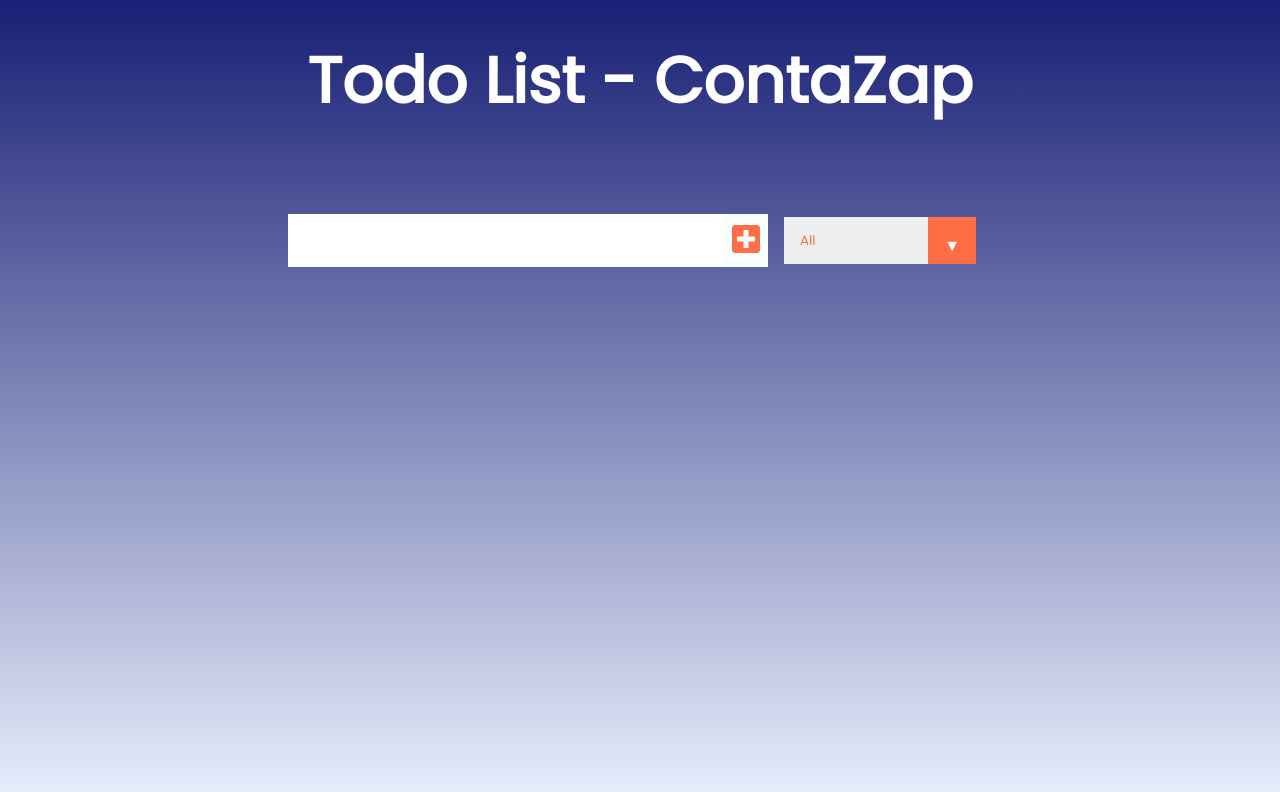
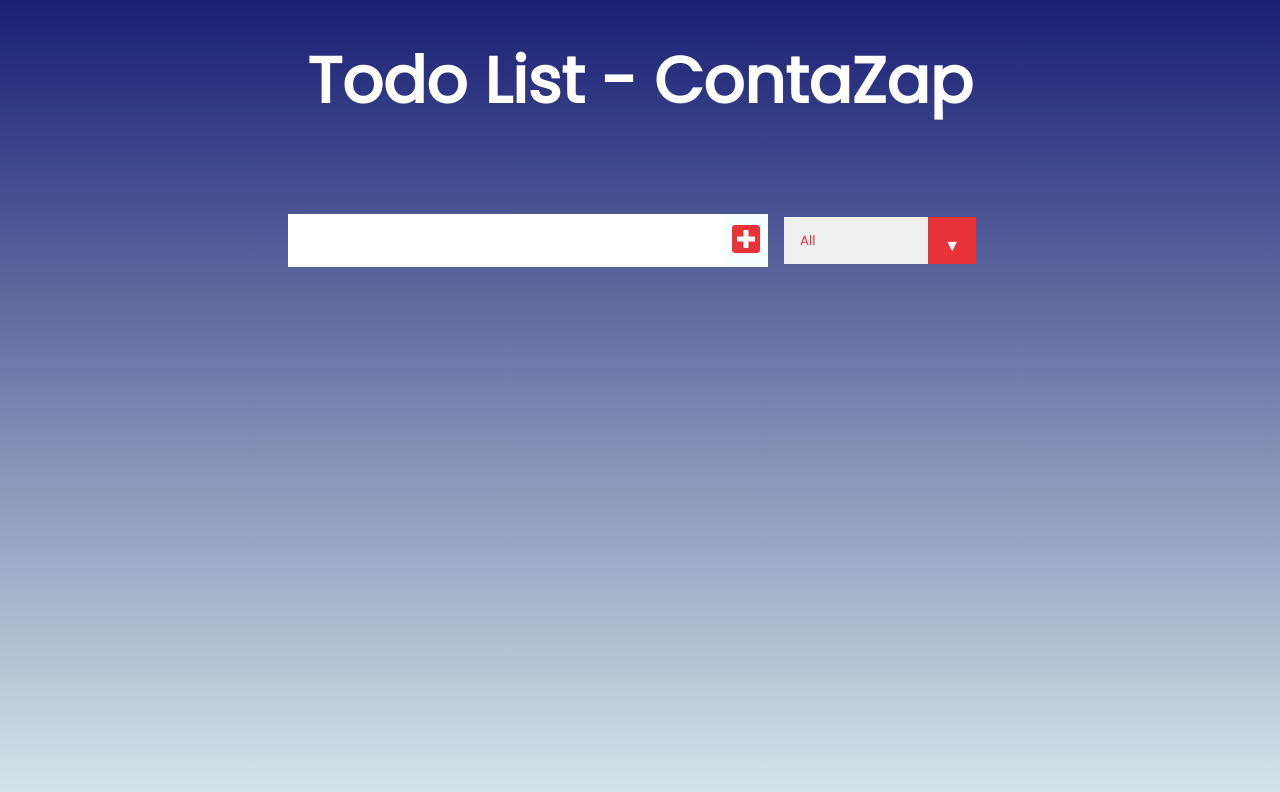
Before and after one commit to gugamaia/devinhouse-projeto-paralelo, a React (Create React App) app in the folder todo-list/: page / in a window 1280 px wide. Shown: the top 792 px of the page. Built offline with nearby package versions, Linux system fonts and the light colour scheme.

Commit message:
States and Functions

```diff
--- a/todo-list/src/App.css
+++ b/todo-list/src/App.css
@@ -4,7 +4,7 @@
     box-sizing: border-box;
   }
   body {
-    background-image: linear-gradient(00deg, #e7eefc 0%, #181f75 100%);
+    background-image: linear-gradient(00deg, #D4E8E9 0%, #181f75 100%);
     color: white;
     font-family: "Poppins", sans-serif;
     min-height: 100vh;
@@ -28,13 +28,13 @@
     background: white;
   }
   form button {
-    color: #ff6f47;
+    color: #E83338;
     background: #f7fffe;
     cursor: pointer;
     transition: all 0.3s ease;
   }
   form button:hover {
-    background: #ff6f47;
+    background: #E83338;
     color: white;
   }
   .todo-container {
@@ -50,9 +50,9 @@
 
   .todo {
     margin: 0.5rem;
-    background: white;
+    background: #fff;
     font-size: 1.5rem;
-    color: black;
+    color: #000;
     display: flex;
     justify-content: space-between;
     align-items: center;
@@ -67,7 +67,7 @@
 
   .trash-btn,
   .complete-btn {
-    background: #ff6f47;
+    background: #E83338;
     color: white;
     border: none;
     padding: 1rem;
@@ -75,7 +75,7 @@
     font-size: 1rem;
   }
   .complete-btn {
-    background: rgb(11, 212, 162);
+    background: #24750f;
   }
   .todo-item {
     padding: 0rem 0.5rem;
@@ -115,7 +115,7 @@
     overflow: hidden;
   }
   select {
-    color: #ff6f47;
+    color: #E83338;
     font-family: "Poppins", sans-serif;
     cursor: pointer;
     width: 12rem;
@@ -127,7 +127,7 @@
     top: 0;
     right: 0;
     padding: 1rem;
-    background: #ff6f47;
+    background: #E83338;
     cursor: pointer;
     pointer-events: none;
   }
--- a/todo-list/src/App.js
+++ b/todo-list/src/App.js
@@ -6,8 +6,26 @@
 
 
 function App() {
+  //State
   const [inputText, setInputText] = useState ("");
   const [todos, setTodos] = useState ([]);
+  const [status, setStatus] = useState ("all");
+  const [filteredTodos, setFilteredTodos] = useState ([]);
+  //Funções
+  const filterHandler = () => {
+    switch (status) {
+      case "completed":
+        setFilteredTodos (todos.filter(todo => todo.completed === true));
+        break;
+      case "uncompleted":
+        setFilteredTodos (todos.filter(todo => todo.completed === false));
+        break;
+        default:
+          setFilteredTodos(todos);
+          break;
+    }
+  }
+
   return (
     <div className="App">
       <header>
@@ -18,6 +36,7 @@
     todos={todos}
     setTodos={setTodos}
     setInputText={setInputText}
+    setStatus={setStatus}
     />
     <TodoList setTodos={setTodos} todos={todos}/>
     </div>
--- a/todo-list/src/components/Form.js
+++ b/todo-list/src/components/Form.js
@@ -1,6 +1,6 @@
 import React from "react";
 
-const Form = ( { setInputText, todos, setTodos, inputText } ) => {
+const Form = ( { setInputText, todos, setTodos, inputText, setStatus } ) => {
   const inputTextHandler = (e) => {
     console.log(e.target.value);
     setInputText(e.target.value);
@@ -13,6 +13,10 @@
     ]);
     setInputText("");
   };
+
+  const statusHandler = (e) => {
+    setStatus(e.target.value);
+  }
     return(
         <form>
       <input
@@ -27,7 +31,7 @@
         <i className="fas fa-plus-square"></i>
       </button>
       <div className="select">
-        <select name="todos" className="filter-todo">
+        <select onChange={statusHandler} name="todos" className="filter-todo">
           <option value="all">All</option>
           <option value="completed">Completed</option>
           <option value="uncompleted">Uncompleted</option>
```
